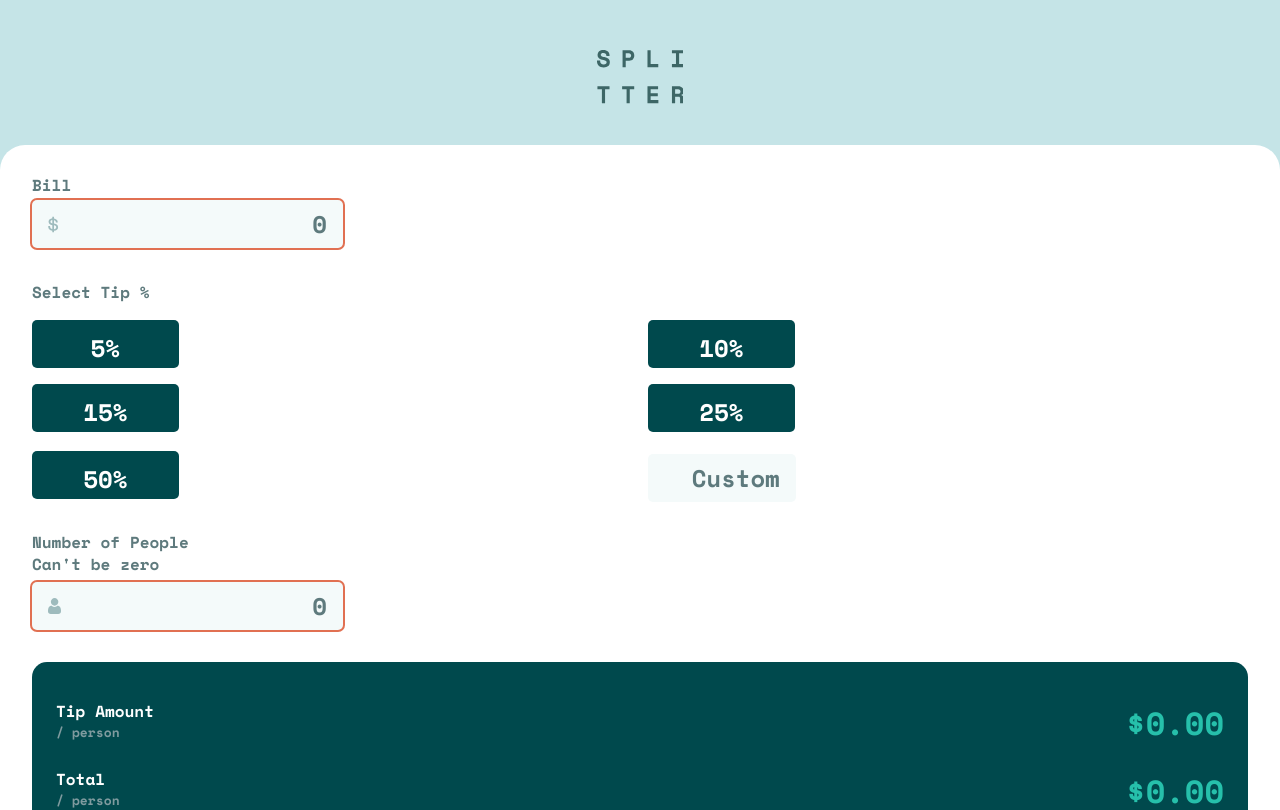
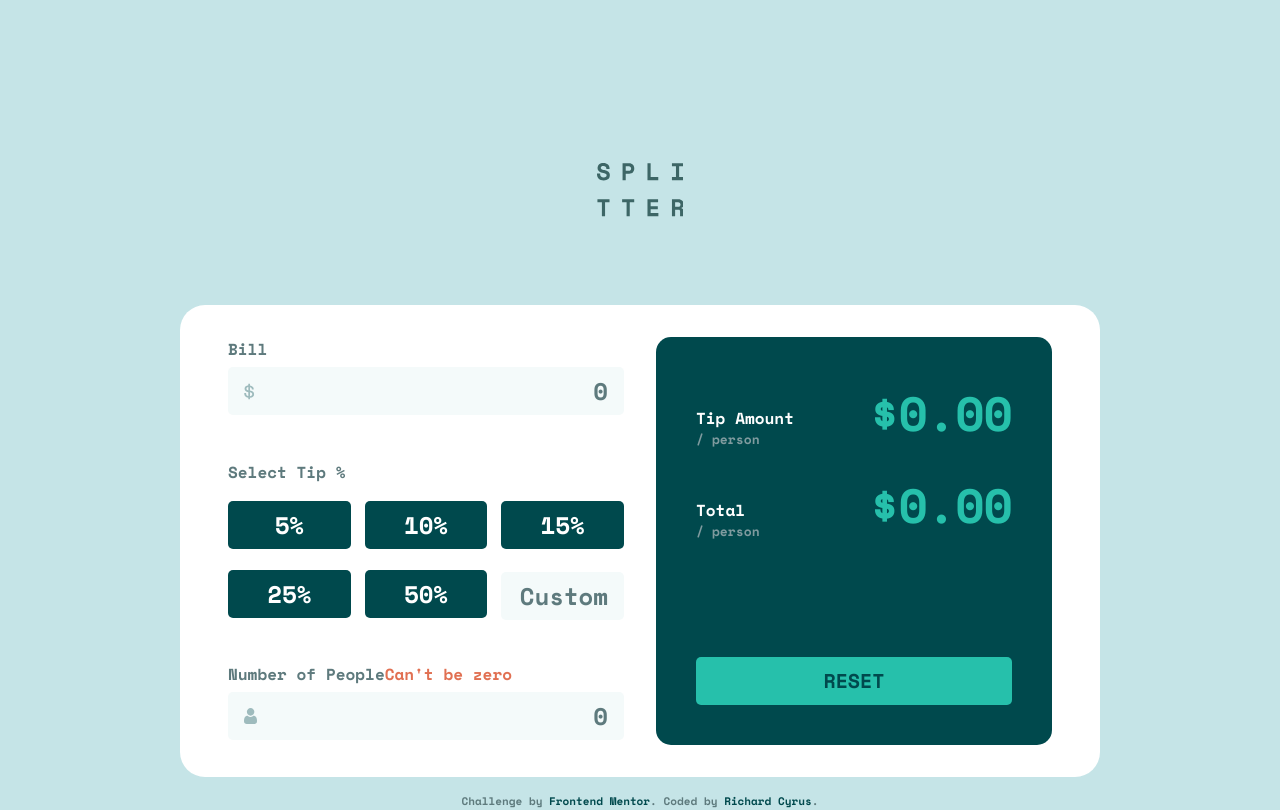
Before and after one commit to richardcyrus/fm-tip-calculator-app, a React (Vite) app: page / in a window 1280 px wide. Shown: the top 810 px of the page. Built offline with nearby package versions, Linux system fonts and the light colour scheme.

Commit message:
styles for all screen sizes

```diff
--- a/src/App.css
+++ b/src/App.css
@@ -7,6 +7,11 @@
   justify-content: center;
   padding-bottom: 2.55375rem;
   padding-top: 3.125rem;
+
+  @media screen and (width >= 768px) {
+    padding-bottom: 5.5rem;
+    padding-top: 10.1875rem;
+  }
 }
 
 .logo {
@@ -16,20 +21,44 @@
 .container {
   background-color: var(--color-white);
   border-radius: 25px;
-  max-width: 100%;
+  min-width: 100%;
   padding: 2rem;
+
+  @media screen and (width >= 768px) {
+    display: grid;
+    gap: 2rem;
+    grid-template-columns: 1fr 1fr;
+  }
+
+  @media screen and (width >= 992px) {
+    margin: 0 auto;
+    min-width: auto;
+    padding: 2rem 3rem;
+    width: 57.5rem;
+  }
 }
 
+/* #region Form Controls */
 .splitter-form {
   display: grid;
   gap: 2rem;
+
+  @media screen and (width >= 992px) {
+    gap: 2.5rem;
+  }
 }
 
 .form-control {
   label {
     color: var(--color-dark-grayish-cyan);
-    display: block;
+    display: inline-block;
     font-size: 1rem;
+  }
+
+  .error {
+    color: #e17052;
+    display: inline-block;
+    text-align: right;
   }
 }
 
@@ -44,18 +73,17 @@
   height: 3rem;
   line-height: 1;
   margin-block-start: 0.375rem;
+  max-width: 19.4375rem;
   padding: 0.375rem 1rem;
   text-align: right;
   transition: 180ms box-shadow ease-in-out;
-  width: 19.4375rem;
+
+  @media screen and (width >= 768px) {
+    min-width: 100%;
+  }
 
   &::placeholder {
     color: var(--color-dark-grayish-cyan);
-  }
-
-  &:focus,
-  &:invalid {
-    outline: 3px solid transparent;
   }
 
   &:focus {
@@ -63,7 +91,16 @@
     box-shadow: 0 0 0 2px var(--color-strong-cyan);
   }
 
-  &:invalid {
+  &:focus,
+  &:not(:placeholder-shown):invalid {
+    outline: 3px solid transparent;
+  }
+
+  &:focus:invalid {
+    outline: 3px solid transparent;
+  }
+
+  &:not(:placeholder-shown):invalid {
     border-color: #e17052;
     box-shadow: 0 0 0 2px #e17052;
   }
@@ -71,7 +108,15 @@
 
 /* stylelint-disable-next-line no-descending-specificity */
 .input-tip {
-  width: 9.23812rem;
+  max-width: 9.164375rem;
+
+  @media screen and (width >= 768px) {
+    max-width: 9.5rem;
+  }
+
+  @media screen and (width >= 992px) {
+    max-width: 7.3125rem;
+  }
 }
 
 .currency,
@@ -91,11 +136,18 @@
   background-image: url('/src/assets/icon-person.svg');
   background-size: 13px 16px;
 }
+/* #endregion */
 
+/* #region Tip Selections */
 .tip-selections {
   display: grid;
   gap: 1rem;
   grid-template-columns: 1fr 1fr;
+
+  @media screen and (width >= 992px) {
+    gap: 1rem 0.875rem;
+    grid-template-columns: 1fr 1fr 1fr;
+  }
 }
 
 .legend {
@@ -117,12 +169,11 @@ input[type='radio'] {
   border-radius: 5px;
   color: var(--color-white);
   cursor: pointer;
-  display: inline-block;
   font-size: 1.5rem;
   height: 3rem;
-  padding: 10px 20px;
+  padding-block-start: 0.375rem;
   text-align: center;
-  width: 9.16438rem;
+  transition: all 180ms ease-in-out;
 
   &:hover {
     background-color: #9fe8df;
@@ -130,17 +181,19 @@ input[type='radio'] {
   }
 }
 
-input[type='radio']:checked + .radio-control {
+.radio-control:has(input[type='radio']:checked) {
   background-color: var(--color-strong-cyan);
   color: var(--color-very-dark-cyan);
 }
 
-input[type='radio']:focus + .radio-control {
+.radio-control:has(input[type='radio']:focus) {
   box-shadow: 0 0 0 4px var(--color-grayish-cyan);
   outline: solid;
   outline-color: transparent;
 }
+/* #endregion */
 
+/* #region Results */
 .splitter-results {
   background-color: var(--color-very-dark-cyan);
   border-radius: 15px;
@@ -151,6 +204,20 @@ input[type='radio']:focus + .radio-control {
   margin-block-start: 2rem;
   padding-block: 2.3125rem 1.5rem;
   padding-inline: 1.5rem;
+
+  @media screen and (width >= 768px) {
+    grid-template-rows: 1fr 1fr 2fr;
+    margin-block-start: 0;
+
+    .form-control:has(button) {
+      align-self: self-end;
+    }
+  }
+
+  @media screen and (width >= 992px) {
+    padding-block: 2.5rem;
+    padding-inline: 2.5rem;
+  }
 
   p {
     margin: 0;
@@ -167,14 +234,25 @@ input[type='radio']:focus + .radio-control {
   grid-column: 1 / 3;
 
   .result-label {
+    align-self: self-end;
     grid-column: 1 / 2;
   }
 
   .result-value {
+    align-self: self-end;
     color: var(--color-strong-cyan);
     font-size: 2rem;
     grid-column: 2 / 3;
     text-align: right;
+
+    @media screen and (width >= 768px) {
+      font-size: 2.5rem;
+    }
+
+    @media screen and (width >= 992px) {
+      font-size: 3rem;
+      letter-spacing: -1px;
+    }
   }
 
   .title {
@@ -231,3 +309,4 @@ button.button {
     outline-color: transparent;
   }
 }
+/* #endregion */
```
